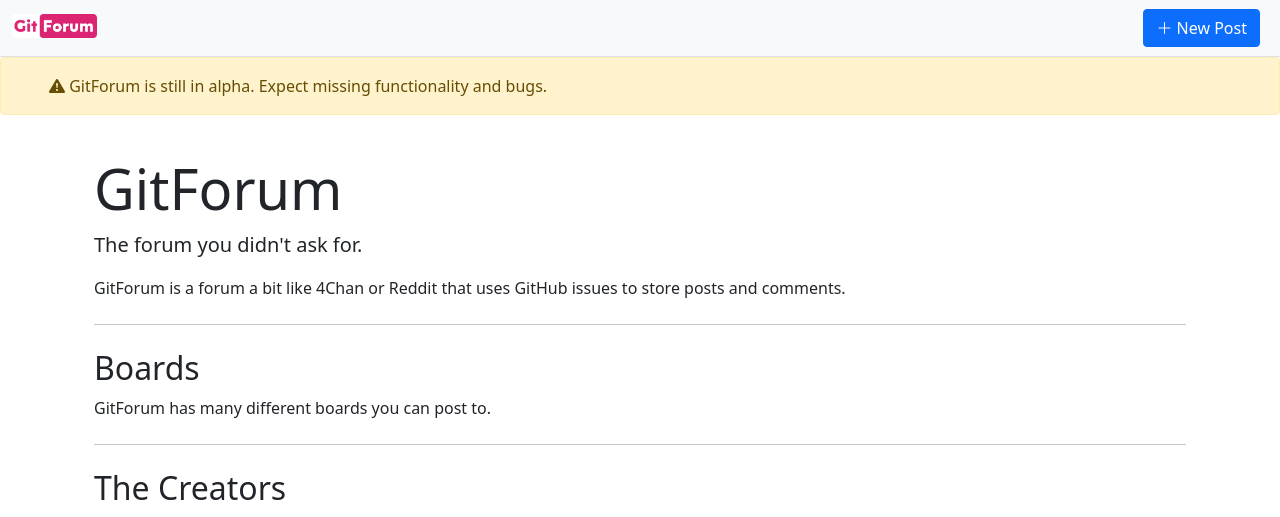
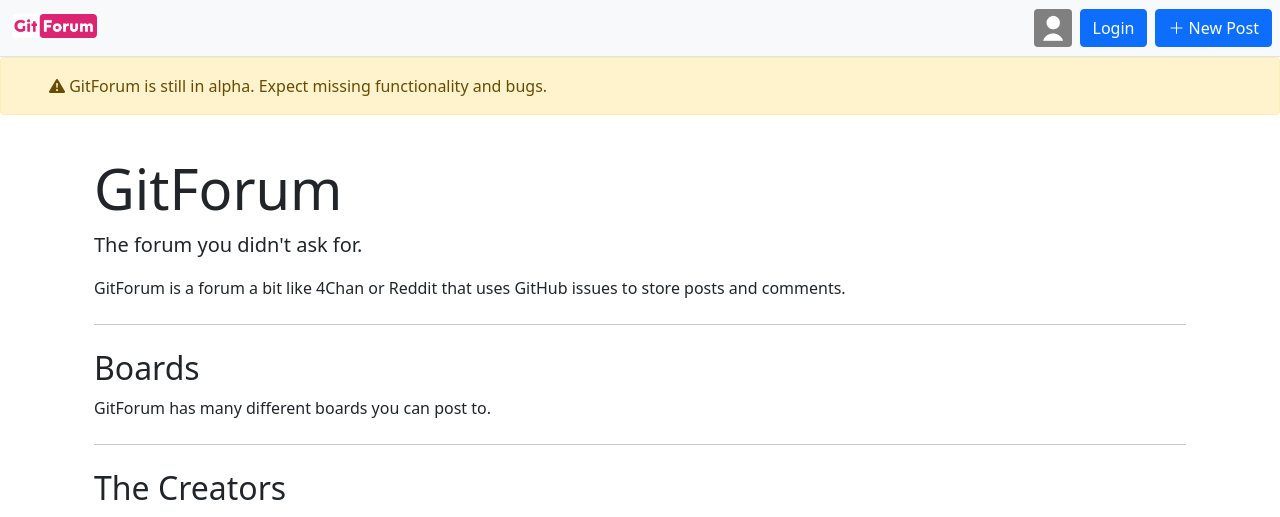
Before and after one commit to Aardvark-Industries/GitForum, a Jekyll site: the page built from index.html, in a window 1280 px wide. Shown: the top 517 px of the page. Built offline with Jekyll 4.4.1, drawn with Linux system fonts in a browser that asks for light colours; nearby versions of some CDN libraries; comment, search, counter and statistics services are not loaded.

Commit message:
login UI, non functional

```diff
--- a/_includes/navbar.html
+++ b/_includes/navbar.html
@@ -1,20 +1,41 @@
+<style>
+    @media only screen and (min-width: 992px) {
+        #navbarButtonForm {
+            position: absolute;
+            right: 0px;
+        }
+    }
+</style>
+
 <nav class="navbar navbar-expand-lg navbar-light bg-light border-bottom">
     <div class="container-fluid">
         <a class="navbar-brand" href="/GitForum/">
             <img class="d-inline-block align-text-top" height="24" src="assets/branding/logo.png">
         </a>
 
+        <form id="navbarButtonForm" class="d-flex ms-auto">
+            <div style="height: 38px;" class="dropdown me-2">
+                <input alt="user" class="rounded" id="userButton" role="button" data-bs-toggle="dropdown" style="height: 100%;" aria-expanded="false" type="image" src="assets/placeholderAvatar.png">
+
+                <ul class="dropdown-menu" aria-labelledby="userBurron">
+                    <li><a class="dropdown-item" href="#">Logout</a></li>
+                  </ul>
+            </div>
+
+            <a id="loginButton" class="me-2" href="login"><button type="button" class="btn btn-primary">Login</button></a>
+
+            <a class="me-2" href="newPost"><button type="button" class="btn btn-primary"><i class="bi bi-plus-lg"></i> <span class="d-md-none d-sm-none d-none d-lg-inline-block">New Post</span></button></a>
+        </form>
+
+        <button class="navbar-toggler" type="button" data-bs-toggle="collapse" data-bs-target="#navbarSupportedContent" aria-controls="navbarSupportedContent" aria-expanded="false" aria-label="Toggle navigation">
+            <span class="navbar-toggler-icon"></span>
+        </button>
+
         <div class="collapse navbar-collapse" id="navbarSupportedContent">
             <ul id="navLinkContainer" class="navbar-nav mr-auto">
             </ul>
         </div>
 
-        <form class="navbar-nav ms-auto me-2">
-            <a href="newPost"><button type="button" class="btn btn-primary nav-item"><i class="bi bi-plus-lg"></i> <span class="d-md-none d-sm-none d-none d-lg-inline-block">New Post</span></button></a>
-        </form>
 
-        <button class="navbar-toggler" type="button" data-bs-toggle="collapse" data-bs-target="#navbarSupportedContent" aria-controls="navbarSupportedContent" aria-expanded="false" aria-label="Toggle navigation">
-            <span class="navbar-toggler-icon"></span>
-        </button>
     </div>
 </nav>
--- a/modules/ui.js
+++ b/modules/ui.js
@@ -71,6 +71,14 @@
 async function displayNavLinks(){ // show links to each board in navbar
     var boards = await loadBoards();
 
+    var loggedIn = false;
+    if(Cookies.get('token')){
+        loggedIn = true;
+        document.getElementById("loginButton").style.display = "none";
+    } else {
+        document.getElementById("userButton").style.display = "none";
+    }
+
     boards.forEach(board => {
         var ul = document.createElement("li");
         ul.className = "nav-item";
--- a/post.html
+++ b/post.html
@@ -6,14 +6,14 @@
 <h1 id="postTitle" class="display-4 placeholder-glow"><span class="placeholder col-7"></span></h1>
 
 <p>
-        Posted by <a class="text-decoration-none" id="postAuthor"></a> in
+        Posted by <a class="text-decoration-none placeholder-glow" id="postAuthor"><span class="placeholder col-1"></span></a> in
 
         <span class="badge rounded-pill bg-primary">
             <a class="text-light text-decoration-none"  id="postBoard"></a>
         </span>
 
-        <span data-bs-toggle="tooltip" data-title="Loading time..." id="postTime">
-
+        <span class="placeholder-glow" data-bs-toggle="tooltip" data-title="Loading time..." id="postTime">
+            <span class="placeholder col-1"></span> ago
         </span>
 
 </p>
```
Also changed, not shown: login.html (added, +23 -0 lines), assets/placeholderAvatar.png (added).
